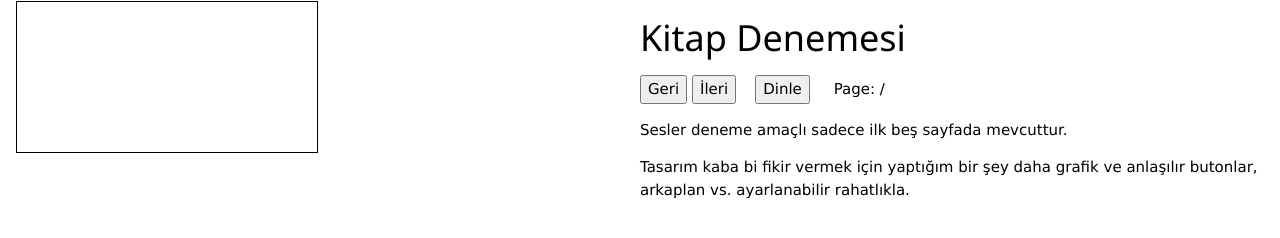
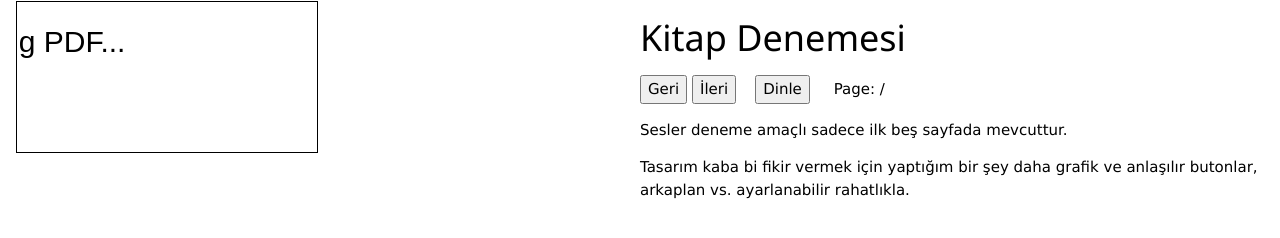
Before and after one commit to Memocana/Kitaplar, a plain HTML site: page index.html in a window 1280 px wide. Drawn offline with Linux system fonts and the light colour scheme.

Commit message:
loading?

```diff
--- a/index.html
+++ b/index.html
@@ -49,6 +49,13 @@
   // If absolute URL from the remote server is provided, configure the CORS
   // header on that server.
   //
+  var canvas = document.getElementById("the-canvas");
+  var ctx = canvas.getContext("2d");
+  ctx.font = "30px Arial";
+  ctx.fillStyle = "black";
+  ctx.textAlign = "center";
+  ctx.fillText("Loading PDF...",10,50);
+
   PDFJS.workerSrc = 'pdf.worker.js';
 
   var url = './Eda.pdf';
```
